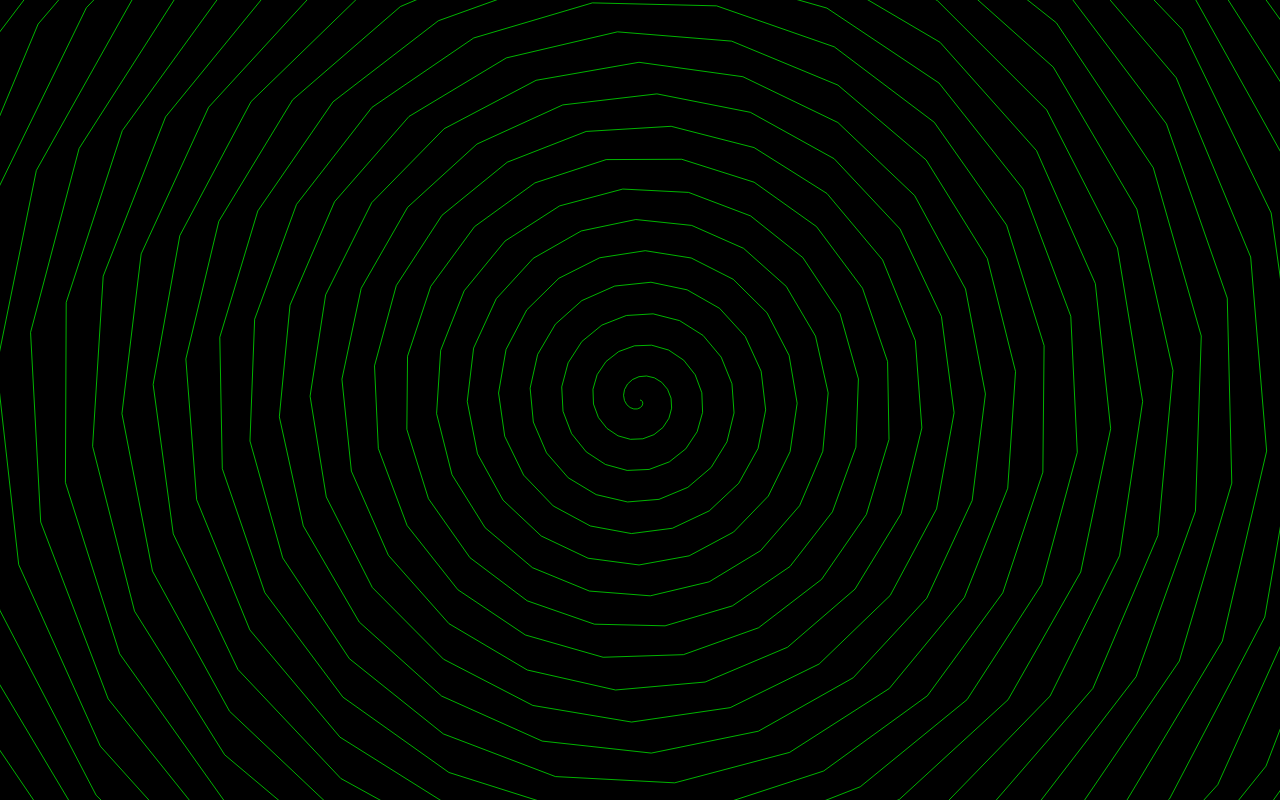
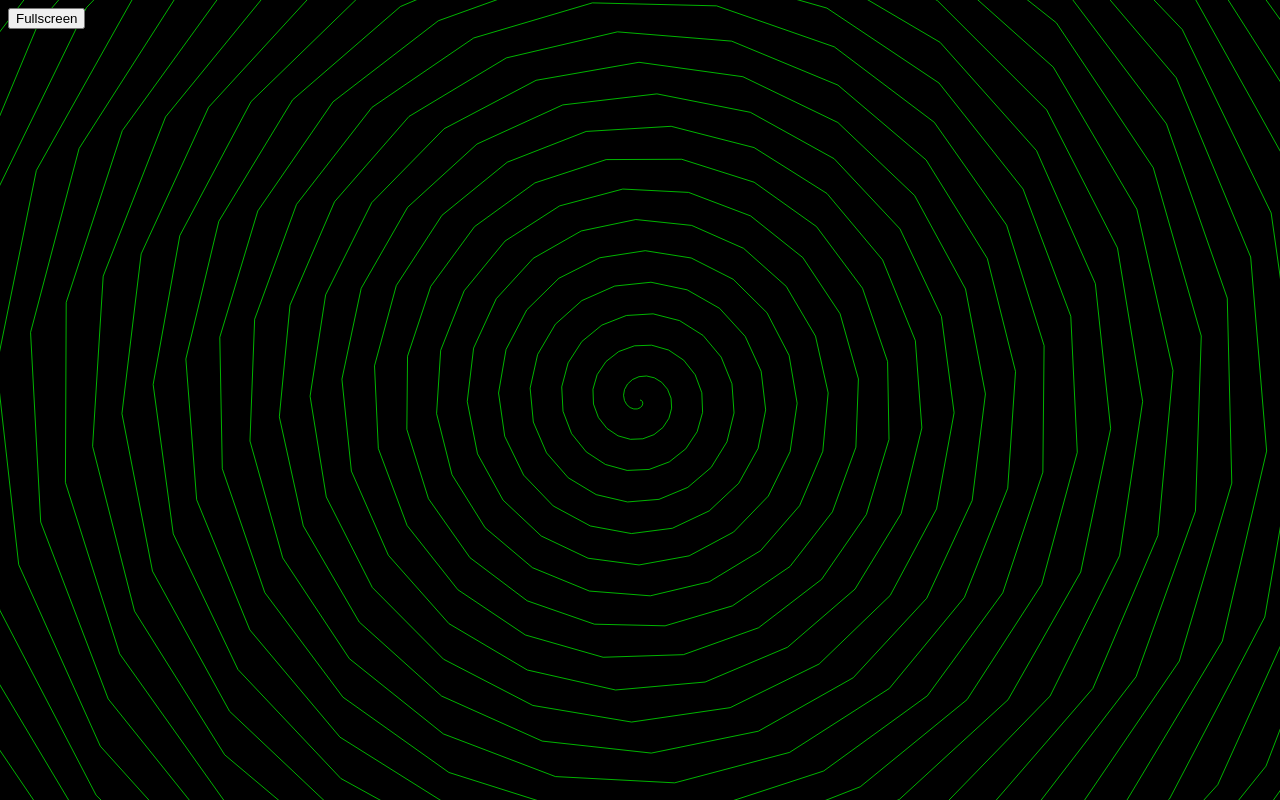
Before and after one commit to Xatra1/spiral, a plain HTML site: page index.html in a window 1280 px wide. Drawn offline with Linux system fonts and the light colour scheme.

Commit message:
style changes

```diff
--- a/index.html
+++ b/index.html
@@ -18,6 +18,10 @@
     <p id="secretString" class="popupString">Placeholder</p>
   </div>
 
+  <div id="fsContainer">
+    <button id="fsButton">Fullscreen</button>
+  </div>
+
   <canvas id="canvas">Your browser doesn't support canvas.</canvas>
 </body>
 
```
Lines whose indentation alone changed are shown as unchanged.
